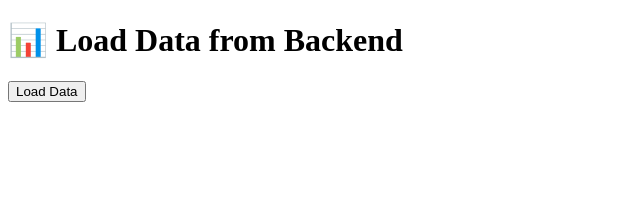
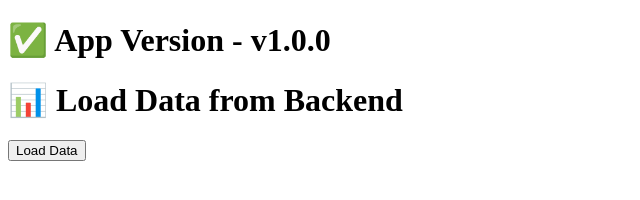
Before and after one commit to saifali1035/dockerized-app-EKS, a website: page frontend-app/index.html in a window 1280 px wide. Shown: the whole page, without its empty margins (0-640 px from the left). Drawn offline with Linux system fonts and the light colour scheme.

Commit message:
Version udpate v1.0.0

```diff
--- a/frontend-app/index.html
+++ b/frontend-app/index.html
@@ -1,9 +1,10 @@
 <!DOCTYPE html>
 <html>
 <head>
-  <title>Frontend App - v2.1.0</title>
+  <title>Frontend App</title>
 </head>
 <body>
+  <h1>✅ App Version - v1.0.0</h1>
   <h1>📊 Load Data from Backend</h1>
   <button onclick="loadData()">Load Data</button>
   <pre id="output"></pre>
--- a/frontend-app/package.json
+++ b/frontend-app/package.json
@@ -1,6 +1,6 @@
 {
   "name": "frontend-app",
-  "version": "2.1.0",
+  "version": "1.0.0",
   "description": "Simple frontend for backend test",
   "scripts": {
     "start": "http-server -p 3000"
```
